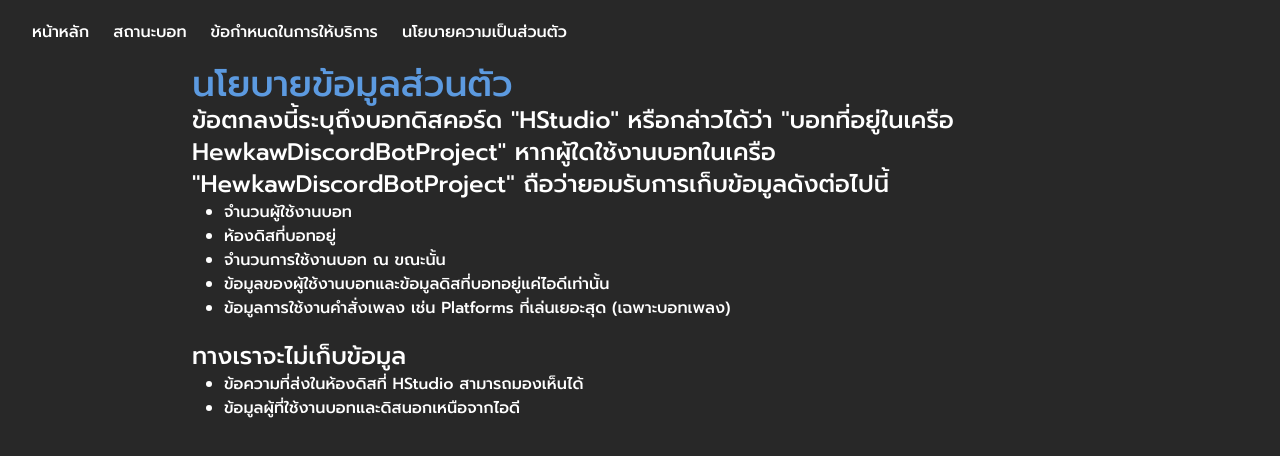
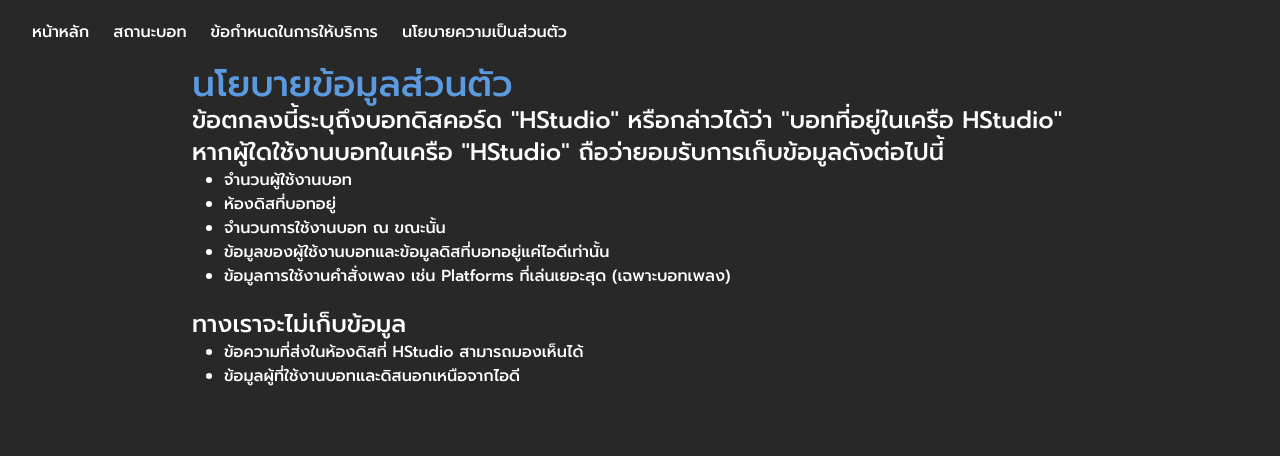
Before and after one commit to HStudioDiscordBot/Website, a Next.js app: page /privacy-policy in a window 1280 px wide. Shown: the top 456 px of the page. Built offline with nearby package versions, Linux system fonts and the light colour scheme.

Commit message:
Update page.tsx

```diff
--- a/src/app/privacy-policy/page.tsx
+++ b/src/app/privacy-policy/page.tsx
@@ -4,7 +4,7 @@
     return (
         <div className="w-[95vw] lg:w-[70vw] text-wrap">
             <h1 className="text-2xl lg:text-4xl text-[#5c9ae0]">นโยบายข้อมูลส่วนตัว</h1>
-            <h3 className="text-xl lg:text-2xl">ข้อตกลงนี้ระบุถึงบอทดิสคอร์ด &quot;HStudio&quot; หรือกล่าวได้ว่า &quot;บอทที่อยู่ในเครือ HewkawDiscordBotProject&quot; หากผู้ใดใช้งานบอทในเครือ &quot;HewkawDiscordBotProject&quot; ถือว่ายอมรับการเก็บข้อมูลดังต่อไปนี้</h3>
+            <h3 className="text-xl lg:text-2xl">ข้อตกลงนี้ระบุถึงบอทดิสคอร์ด &quot;HStudio&quot; หรือกล่าวได้ว่า &quot;บอทที่อยู่ในเครือ HStudio&quot; หากผู้ใดใช้งานบอทในเครือ &quot;HStudio&quot; ถือว่ายอมรับการเก็บข้อมูลดังต่อไปนี้</h3>
             <ul className="list-disc ml-8">
                 <li>จำนวนผู้ใช้งานบอท</li>
                 <li>ห้องดิสที่บอทอยู่</li>
```
